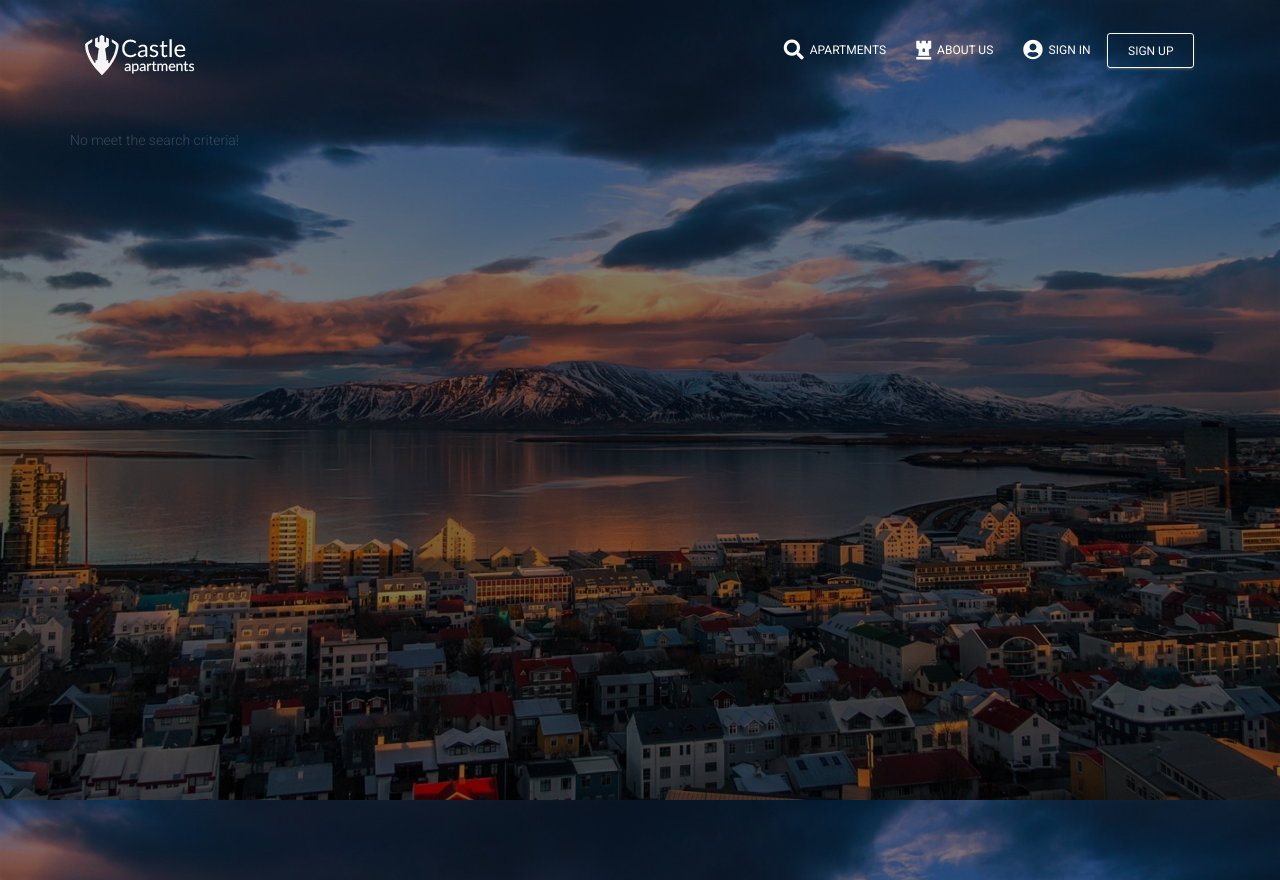
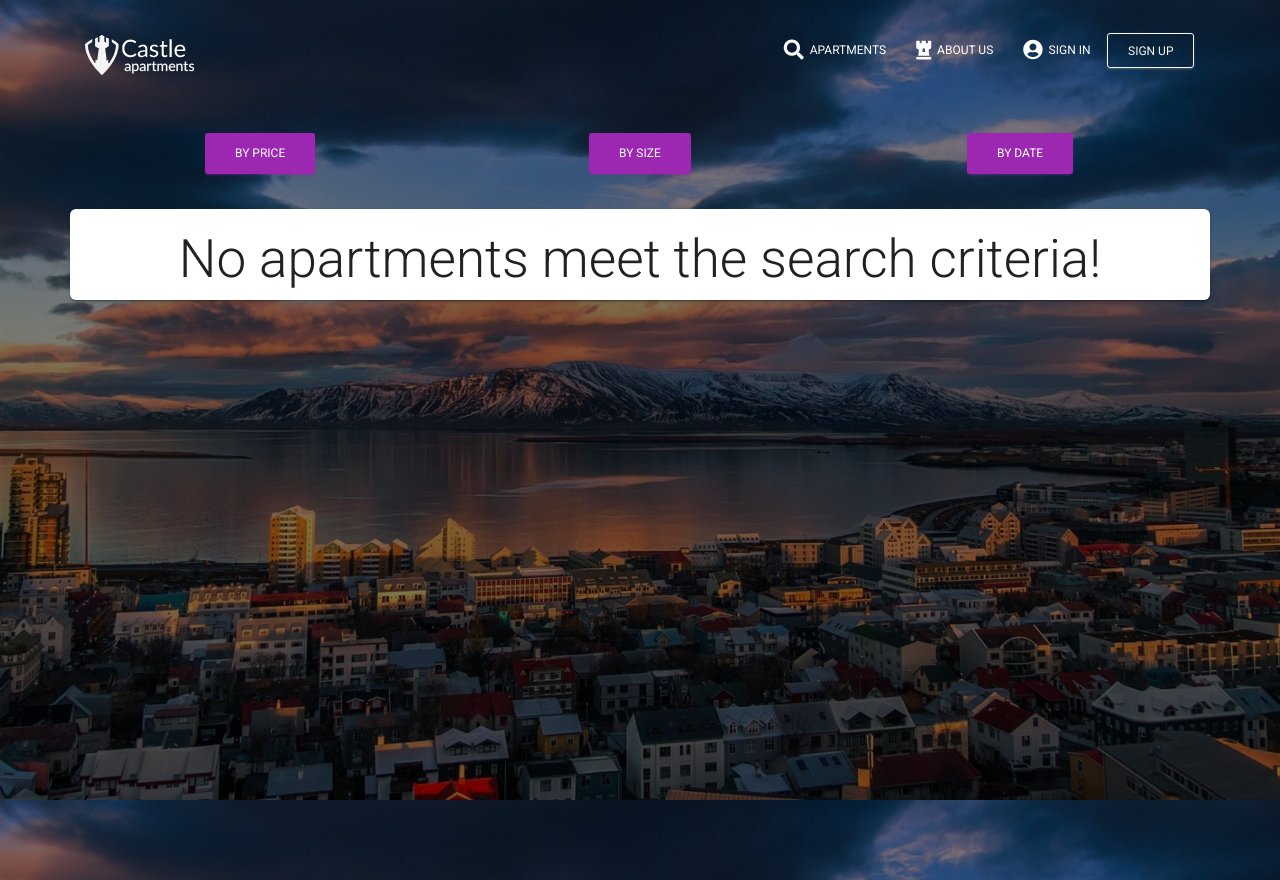
Before and after one commit to castleapartments/Castle_apartments, a Django app: page /apartments/ in a window 1280 px wide. Run offline with Django 3.2, Linux system fonts and the light colour scheme; data that the repository does not hold is empty; some libraries are stand-ins or nearby versions.

Commit message:
Adding pagniaton to the apartments listing

```diff
--- a/apartments/urls.py
+++ b/apartments/urls.py
@@ -2,9 +2,9 @@ from django.urls import path
 from . import views
 
 urlpatterns = [
-    path('', views.list_all, name='list_apartments'),
+    path('', views.list_featured, name='list_apartments'),
     path('list', views.list_all, name='list_apartments'),
     path('search', views.search, name='search_apartments'),
-    path('view', views.list_all, name='view_apartment'),
+    path('view/<int:apartment_id>', views.view, name='view_apartment'),
     path('add', views.add, name='add_apartment'),
 ]
--- a/apartments/views.py
+++ b/apartments/views.py
@@ -1,44 +1,58 @@
 from django.shortcuts import render
+from django.core.paginator import Paginator, EmptyPage, PageNotAnInteger
 
 from .models import Apartment
 from .forms import ApartmentForm
 
 
-class ApartmentListManager(object):
-    def get_all(self):
-        return Apartment.objects.all()
-
-    def get_featured(self):
-        all_apartments = self.get_all()
-        featured_apartments = [a for a in all_apartments if a.featured]
-        if len(featured_apartments) == 0:
-            return all_apartments[:6]
-        return featured_apartments
+APARTMENTS_PER_PAGE = 9
 
 
-apartment_manager = ApartmentListManager()
+class ApartmentManager(object):
+    @staticmethod
+    def _page(apartments, page):
+        paginator = Paginator(apartments, APARTMENTS_PER_PAGE)
+        return paginator.get_page(page)
+
+    @staticmethod
+    def _get_all():
+        return Apartment.objects.all().filter(approved=True)
+
+    def get_all(self, page):
+        return self._page(self._get_all(), page)
+
+    def get_featured(self, page):
+        all_apartments = self._get_all()
+        featured_apartments = [a for a in all_apartments if a.featured]
+        if len(featured_apartments) > 0:
+            return self._page(featured_apartments, page)
+        return self._page(all_apartments, page)
+
+    def get_apartment_by_id(self, apartment_id):
+        return self._get_all()[0]
+
+apartment_manager = ApartmentManager()
 
 
 def list_all(request):
-    context = {
-        'apartments': apartment_manager.get_all()
-    }
-    return render(request, 'apartments/list.html', context)
+    page = request.GET.get('page')
+    return render(request, 'apartments/list.html', {'apartments': apartment_manager.get_all(page)})
 
 
 def list_featured(request):
-    context = {
-        'apartments': apartment_manager.get_featured()
-    }
-    return render(request, 'apartments/list.html', context)
+    page = request.GET.get('page')
+    return render(request, 'apartments/list.html', {'apartments': apartment_manager.get_featured(page)})
 
 
 def search(request):
     return render(request, 'apartments/search.html')
 
 
-def view(request):
-    return render(request, 'apartments/view.html')
+def view(request, apartment_id):
+    context = {
+        'apartment': apartment_manager.get_apartment_by_id(apartment_id)
+    }
+    return render(request, 'apartments/view.html', context)
 
 
 def add(request):
--- a/templates/apartments/list.html
+++ b/templates/apartments/list.html
@@ -4,9 +4,20 @@
 <div class="album py-5" style="min-height: 100vh;">
   <div class="container">
     <div class="row">
+        <div class="col-sm-6 col-md-6 col-lg-4 text-center">
+            <a href="?by_price=true" class="btn btn-primary">By Price</a>
+        </div>
+        <div class="col-sm-6 col-md-6 col-lg-4 text-center">
+            <a href="?by_size=true" class="btn btn-primary">By Size</a>
+        </div>
+        <div class="col-sm-6 col-md-6 col-lg-4 text-center">
+            <a href="?by_date=true" class="btn btn-primary">By Date</a>
+        </div>
+    </div>
+    <div class="row">
       {% for apartment in apartments %}
         <div class="col-sm-6 col-md-6 col-lg-4">
-          <a href="#">
+          <a href="{% url 'view_apartment' apartment.apartment_id %}">
             <div class="card mb-4 shadow-sm">
               <div class="card-header card-header-primary text-center ch-fix">
                 <h6 class="card-title ct-fix">{{ apartment }}</h6>
@@ -44,8 +55,35 @@
           </a>
         </div>
       {% empty %}
-        <p>No meet the search criteria!</p>
+        <div class="card text-center">
+            <h1>No apartments meet the search criteria!</h1>
+        </div>
       {% endfor %}
+    </div>
+    <div class="row">
+        <div class="col-md-12">
+        {% if apartments.has_other_pages %}
+            <ul class="pagination">
+            {% if apartments.has_previous %}
+                <li class="page-item"><a href="?page={{apartments.previous_page_number}}" class="page-link">Previous</a></li>
+            {% else %}
+                <li class="page-item disabled"><a class="page-link">Previous</a></li>
+            {% endif %}
+           {% for page_number in apartments.paginator.page_range %}
+                {% if apartments.number == page_number %}
+                <li class="page-item active"><a class="page-link">{{ page_number }}</a></li>
+                {% else %}
+                <li class="page-item"><a href="?page={{ page_number }}" class="page-link">{{ page_number }}</a></li>
+                {% endif %}
+           {% endfor %}
+            {% if apartments.has_next %}
+                <li class="page-item"><a href="?page={{apartments.next_page_number}}" class="page-link">Next</a></li>
+            {% else %}
+                <li class="page-item disabled"><a class="page-link">Next</a></li>
+            {% endif %}
+            </ul>
+        {% endif %}
+        </div>
     </div>
   </div>
 </div>
```
Also changed, not shown: ca/settings.py (+10 -14 lines).
